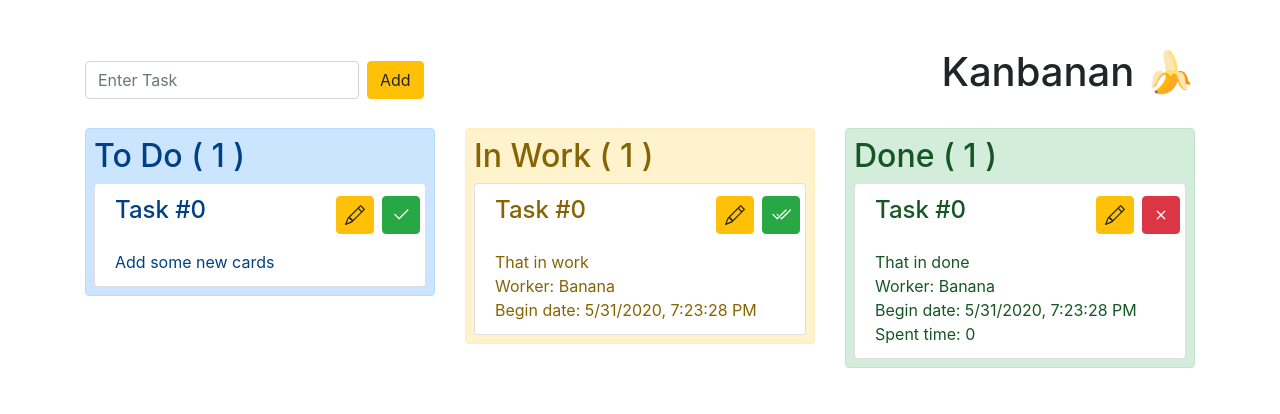
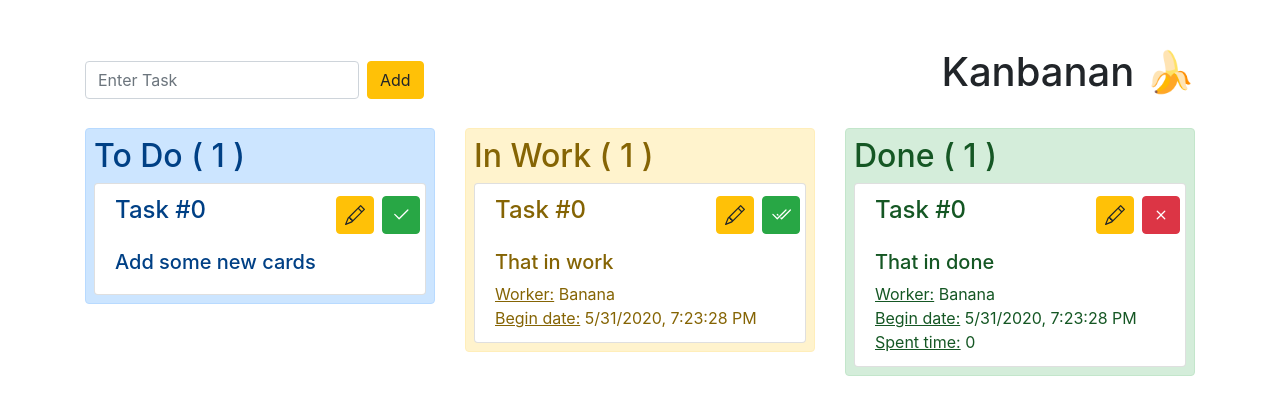
Before and after one commit to slavocado/first-projects, a Vue app in the folder kanbanan/: page / in a window 1280 px wide. Shown: the top 414 px of the page. Built offline with nearby package versions, Linux system fonts and the light colour scheme.

Commit message:
Add delete card function and font in card design upgraded

```diff
--- a/kanbanan/src/App.vue
+++ b/kanbanan/src/App.vue
@@ -2,11 +2,7 @@
   <div class="container mt-5">
     <div class="row">
       <div class="col form-inline">
-        <b-form-input
-          v-model="newTask"
-          placeholder="Enter Task"
-          @keyup.enter="add"
-        />
+        <b-form-input v-model="newTask" placeholder="Enter Task" @keyup.enter="add" />
         <b-button class="ml-2" variant="warning" @click="add">Add</b-button>
       </div>
 
@@ -28,12 +24,7 @@
         <div class="p-2 alert alert-primary">
           <h2>To Do ( {{ column[0].length }} )</h2>
 
-          <draggable
-            class="list-group"
-            :list="column[0]"
-            group="tasks"
-            :move="setTime"
-          >
+          <draggable class="list-group" :list="column[0]" group="tasks" :move="setTime">
             <div
               class="list-group-item container"
               v-for="(element, index) in column[0]"
@@ -68,7 +59,7 @@
 
               <!-- Task -->
               <div class="row task">
-                <p class="col text-truncate mb-0">{{ element.task }}</p>
+                <p class="col text-truncate mb-2 h5">{{ element.task }}</p>
               </div>
             </div>
           </draggable>
@@ -115,14 +106,18 @@
 
               <!-- Task -->
               <div class="row task">
-                <p class="col text-truncate mb-0">{{ element.task }}</p>
+                <p class="col text-truncate mb-2 h5">{{ element.task }}</p>
               </div>
               <div class="row worker" v-if="element.worker">
-                <p class="col mb-0">Worker: {{ element.worker }}</p>
+                <p class="col mb-0">
+                  <u>Worker:</u>
+                  {{ element.worker }}
+                </p>
               </div>
               <div class="row date">
                 <p class="col mb-0">
-                  Begin date: {{ element.dt.toLocaleString() }}
+                  <u>Begin date:</u>
+                  {{ element.dt.toLocaleString() }}
                 </p>
               </div>
             </div>
@@ -161,7 +156,7 @@
                 <b-button
                   class="pl-2 pr-2"
                   variant="danger"
-                  @click="del(2, index)"
+                  @click="delCard(2, index)"
                   v-b-tooltip.hover
                   title="Delete card"
                 >
@@ -171,24 +166,30 @@
 
               <!-- Task -->
               <div class="row task">
-                <p class="col text-truncate mb-0">{{ element.task }}</p>
+                <p class="col text-truncate mb-2 h5">{{ element.task }}</p>
               </div>
               <div class="row worker" v-if="element.worker">
-                <p class="col mb-0">Worker: {{ element.worker }}</p>
+                <p class="col mb-0">
+                  <u>Worker:</u>
+                  {{ element.worker }}
+                </p>
               </div>
               <div class="row date">
                 <p class="col mb-0">
-                  Begin date: {{ element.dt.toLocaleString() }}
+                  <u>Begin date:</u>
+                  {{ element.dt.toLocaleString() }}
                 </p>
               </div>
               <div class="row date-end">
                 <p class="col mb-0">
-                  Spent time:
+                  <u>Spent time:</u>
                   <!-- https://github.com/brockpetrie/vue-moment -->
                   <!-- This function translate milliseconds to human time words -->
-                  <span>{{
+                  <span>
+                    {{
                     (new Date() - element.dt) | duration("humanize")
-                  }}</span>
+                    }}
+                  </span>
                 </p>
               </div>
             </div>
@@ -205,7 +206,7 @@ import draggable from "vuedraggable";
 export default {
   name: "App",
   components: {
-    draggable,
+    draggable
   },
 
   data() {
@@ -218,26 +219,26 @@ export default {
             id: 0,
             task: "Add some new cards",
             worker: "Banana",
-            dt: new Date(),
-          },
+            dt: new Date()
+          }
         ],
         [
           {
             id: 0,
             task: "That in work",
             worker: "Banana",
-            dt: new Date(),
-          },
+            dt: new Date()
+          }
         ],
         [
           {
             id: 0,
             task: "That in done",
             worker: "Banana",
-            dt: new Date(),
-          },
-        ],
-      ],
+            dt: new Date()
+          }
+        ]
+      ]
     };
   },
 
@@ -250,7 +251,7 @@ export default {
           id: this.countOfTasks,
           task: this.newTask,
           worker: "Banana",
-          dt: new Date(),
+          dt: new Date()
         });
         this.newTask = "";
       }
@@ -266,7 +267,11 @@ export default {
         evt.draggedContext.element.dt = new Date();
       }
     },
-  },
+
+    delCard(columnNumber, elementId) {
+      this.column[columnNumber].splice(elementId, 1);
+    }
+  }
 };
 </script>
 
```
